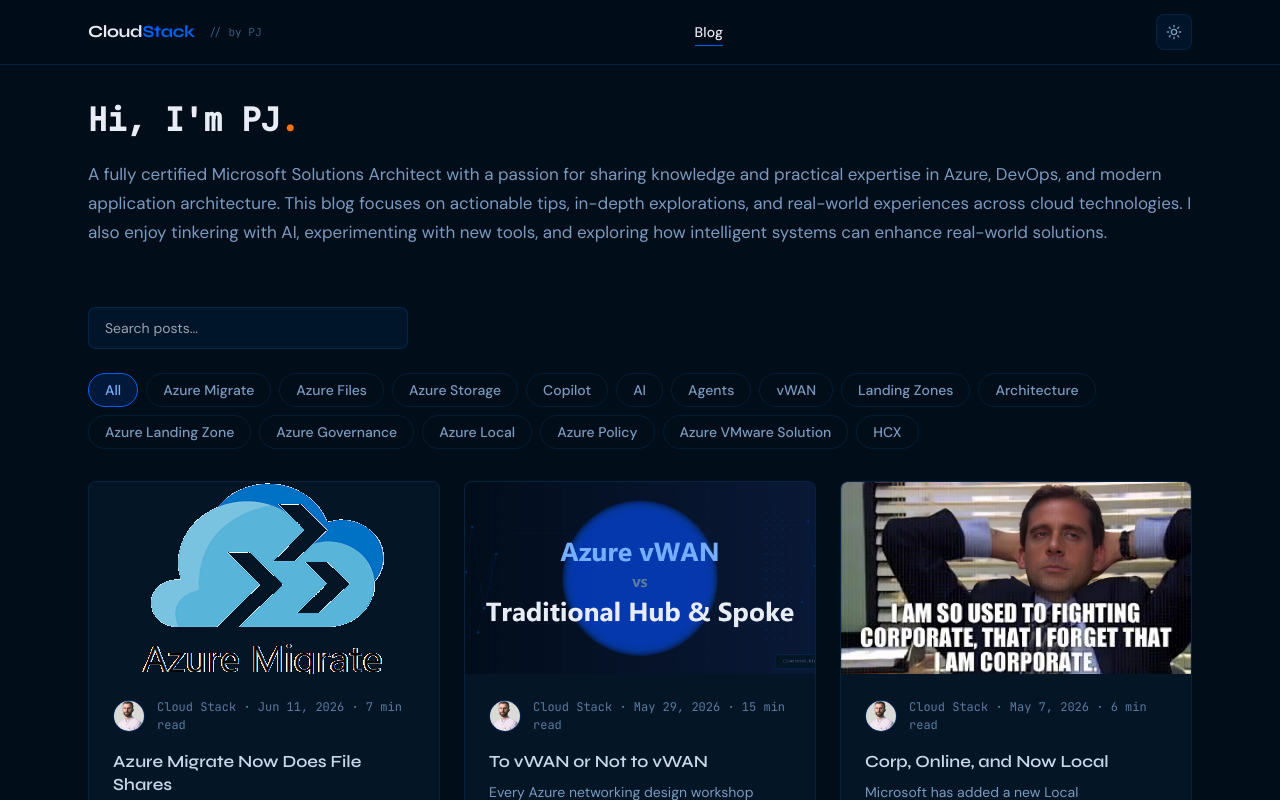
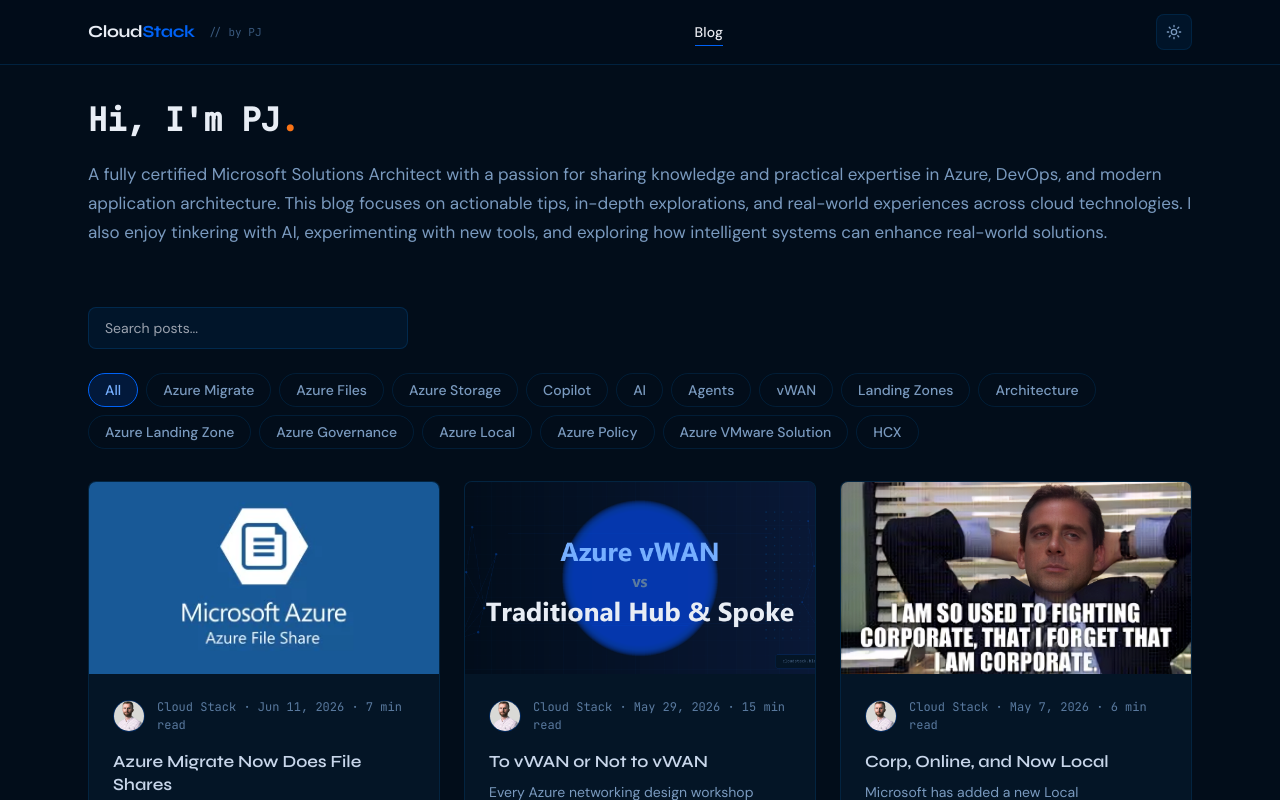
Before and after one commit to PJ-Neill/cloudstack, a Next.js app: page / in a window 1280 px wide. Shown: the top 800 px of the page. Built offline with nearby package versions, Linux system fonts and the light colour scheme.

Commit message:
Update Azure Migrate post: cover image

```diff
--- a/src/data/content.ts
+++ b/src/data/content.ts
@@ -28,7 +28,7 @@
     date: 'Jun 11, 2026',
     readTime: '7 min read',
     tags: ['Azure Migrate', 'Azure Files', 'Azure Storage', 'Copilot', 'AI', 'Agents'],
-    image: '/azure-migrate-cover.png',
+    image: '/azure-files-cover.webp',
   },
   {
     slug: 'vwan-vs-hubspoke',
```
